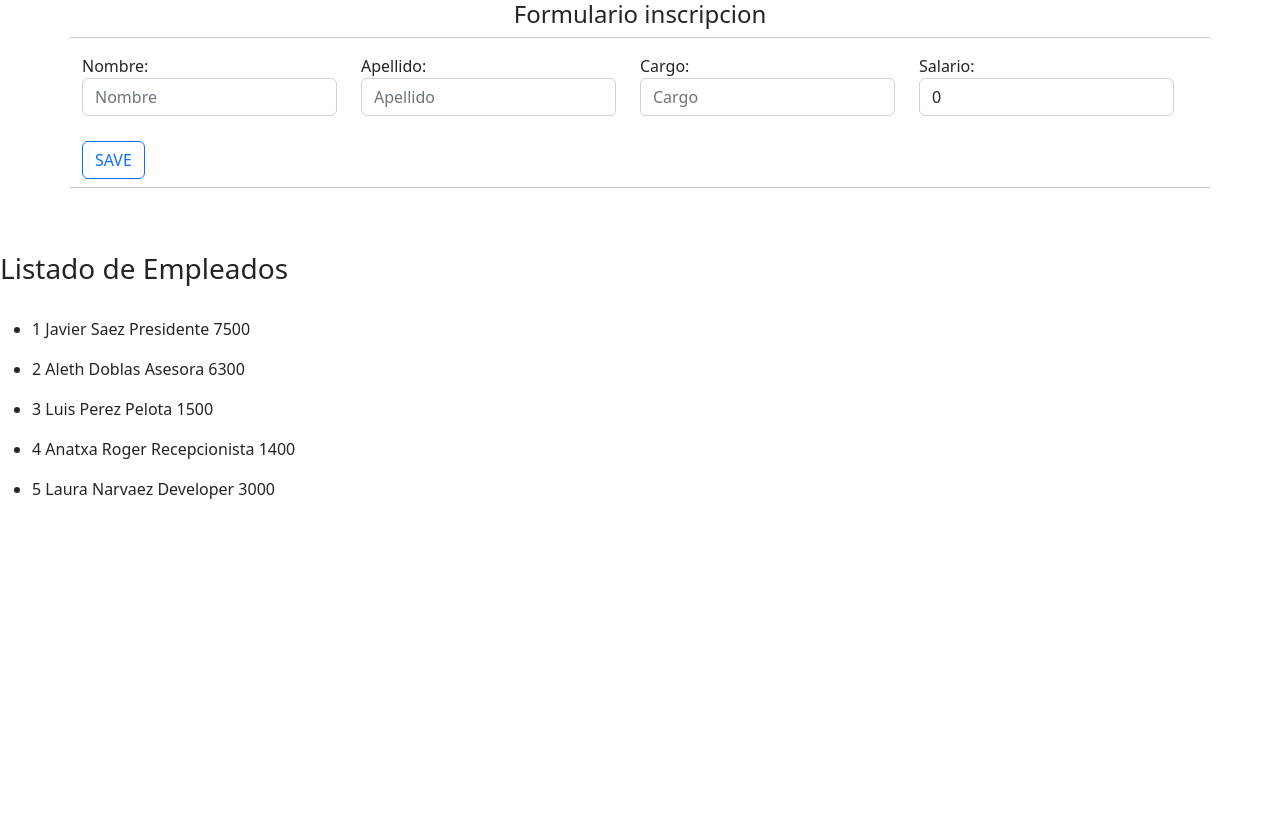
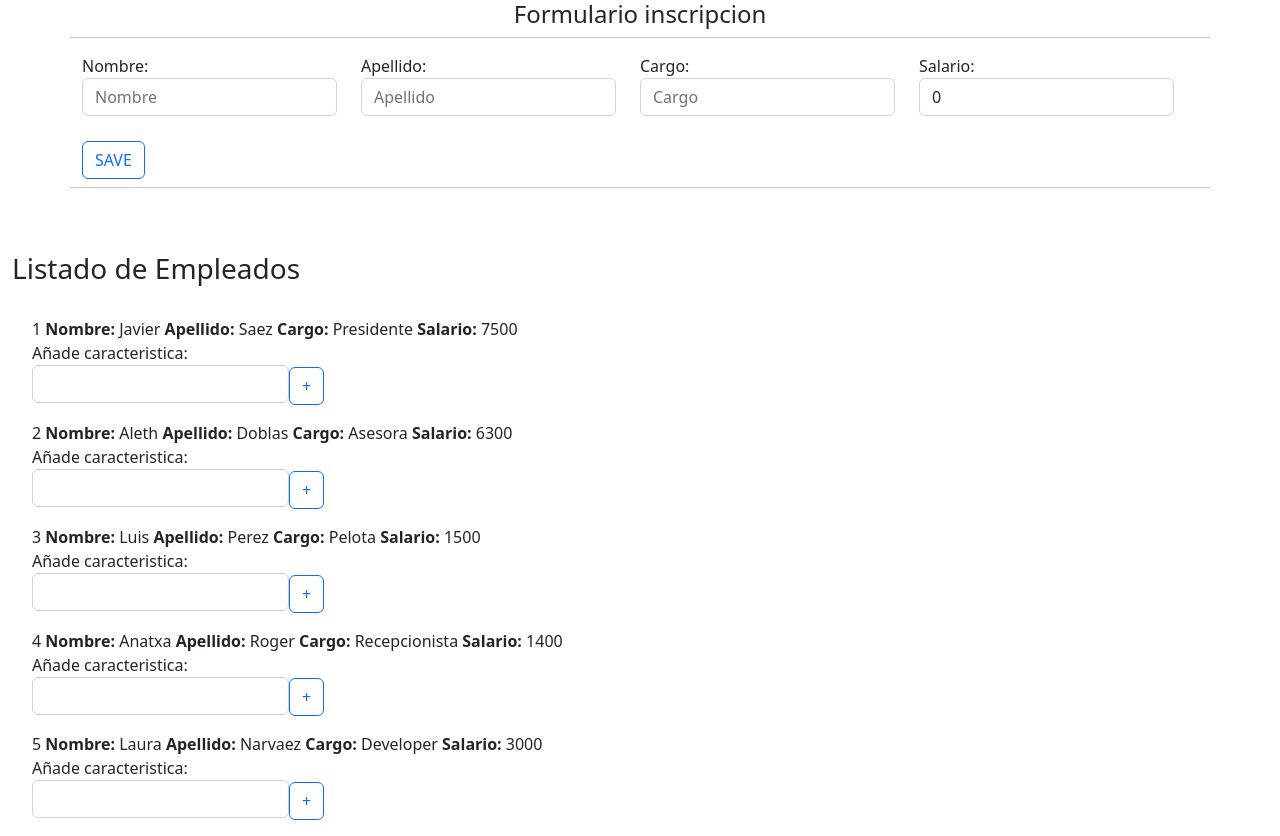
Before and after one commit to JavierSaezGarcia/ng-app-empleados, an Angular app: page / in a window 1280 px wide. Before the commit the page ends 800 px from the top, so only its background shows below. Built offline with nearby package versions, Linux system fonts and the light colour scheme.

Commit message:
caracteristicas to hijo

```diff
--- a/src/app/app.component.html
+++ b/src/app/app.component.html
@@ -34,7 +34,9 @@
 
 <br>
 <br>
+<div class="container-fluid">
 <h3> {{titulo}}</h3>
+</div>
 <br>
 
 
--- a/src/app/caracteristicas-empleado-component/caracteristicas-empleado-component.component.html
+++ b/src/app/caracteristicas-empleado-component/caracteristicas-empleado-component.component.html
@@ -1 +1,3 @@
-<p>caracteristicas-empleado-component works!</p>
+<label for="pepe">Añade caracteristica:
+<input class="form-control input-sm" type="text" id="pepe"  #nuevaCaracteristica></label>
+<button class="btn btn-outline-primary"  (click)="addCaracteristica(nuevaCaracteristica.value)">+</button>
--- a/src/app/caracteristicas-empleado-component/caracteristicas-empleado-component.component.ts
+++ b/src/app/caracteristicas-empleado-component/caracteristicas-empleado-component.component.ts
@@ -9,6 +9,10 @@ export class CaracteristicasEmpleadoComponentComponent implements OnInit {
 
   @Output() caracteristicasEmpleado = new EventEmitter<string>();
 
+  addCaracteristica(value:string){
+    this.caracteristicasEmpleado.emit(value);
+  }
+
   constructor() { }
 
   ngOnInit(): void {
--- a/src/app/empleado-hijo-component/empleado-hijo-component.component.html
+++ b/src/app/empleado-hijo-component/empleado-hijo-component.component.html
@@ -1,10 +1,13 @@
 
-<ul>
+<ul style="list-style:none;">
     <li>
-    {{indice+1}}
-    {{empleadoDeLista.nombre}}
-    {{empleadoDeLista.apellido}}
-    {{empleadoDeLista.cargo}}
+    {{indice+1}} <strong>Nombre: </strong>
+    {{empleadoDeLista.nombre}}  <strong>Apellido: </strong>
+    {{empleadoDeLista.apellido}}   <strong>Cargo: </strong>
+    {{empleadoDeLista.cargo}}  <strong>Salario: </strong>
     {{empleadoDeLista.salario}}
     </li>
+    <li *ngFor="let caracteristica of arrayCaracteristicas">{{caracteristica}}</li>
+    <app-caracteristicas-empleado-component (caracteristicasEmpleado)="agregaCaracteristica($event)"></app-caracteristicas-empleado-component>
+
 </ul>
--- a/src/app/empleado-hijo-component/empleado-hijo-component.component.ts
+++ b/src/app/empleado-hijo-component/empleado-hijo-component.component.ts
@@ -11,6 +11,12 @@ export class EmpleadoHijoComponentComponent implements OnInit {
   @Input() indice:number;
   constructor(){}
 
+  arrayCaracteristicas = [''];
+
+  agregaCaracteristica(nuevaCaracteristica: string) {
+    this.arrayCaracteristicas.push(nuevaCaracteristica);
+  }
+
   ngOnInit(): void {
   }
 
```
